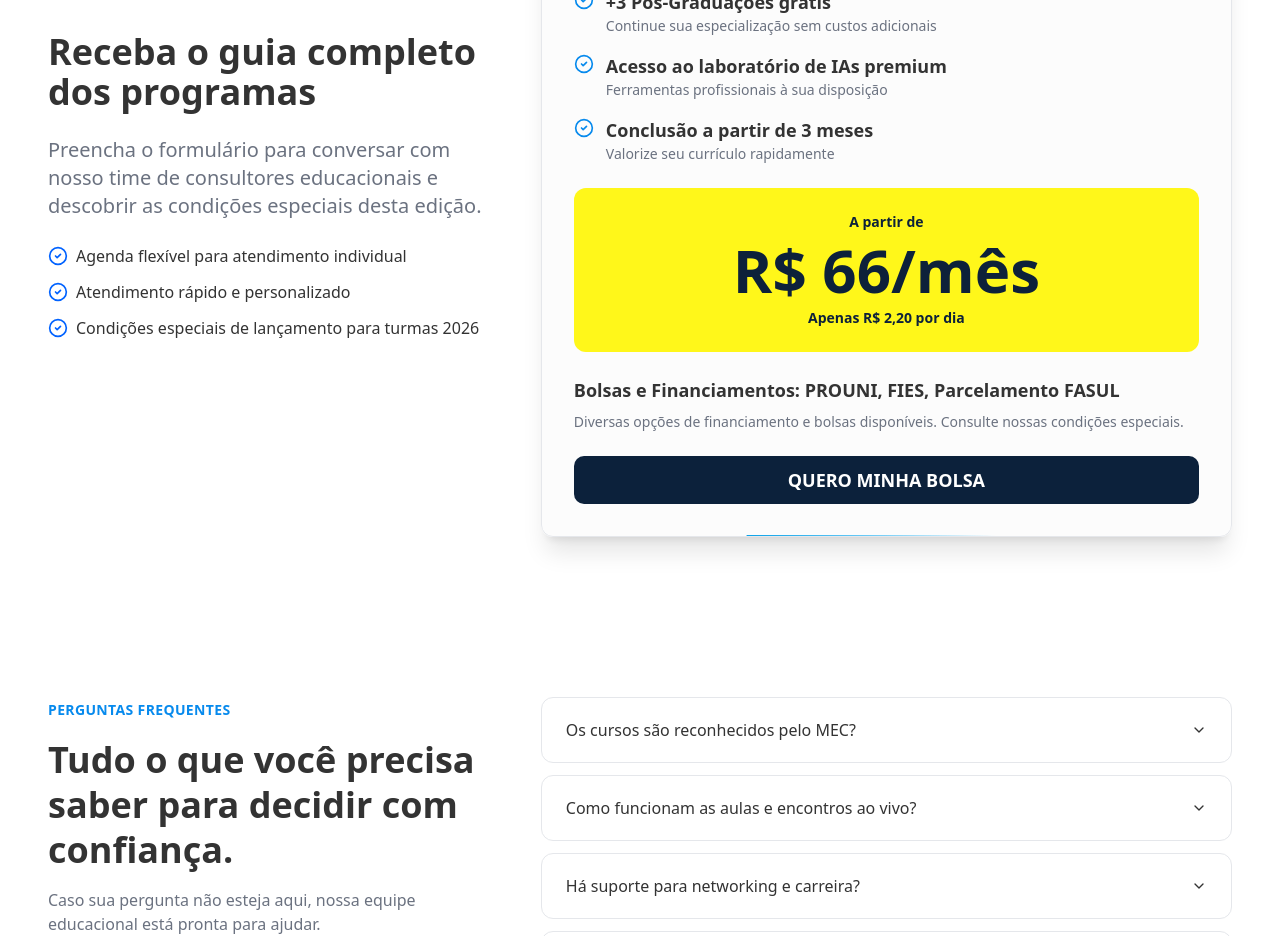
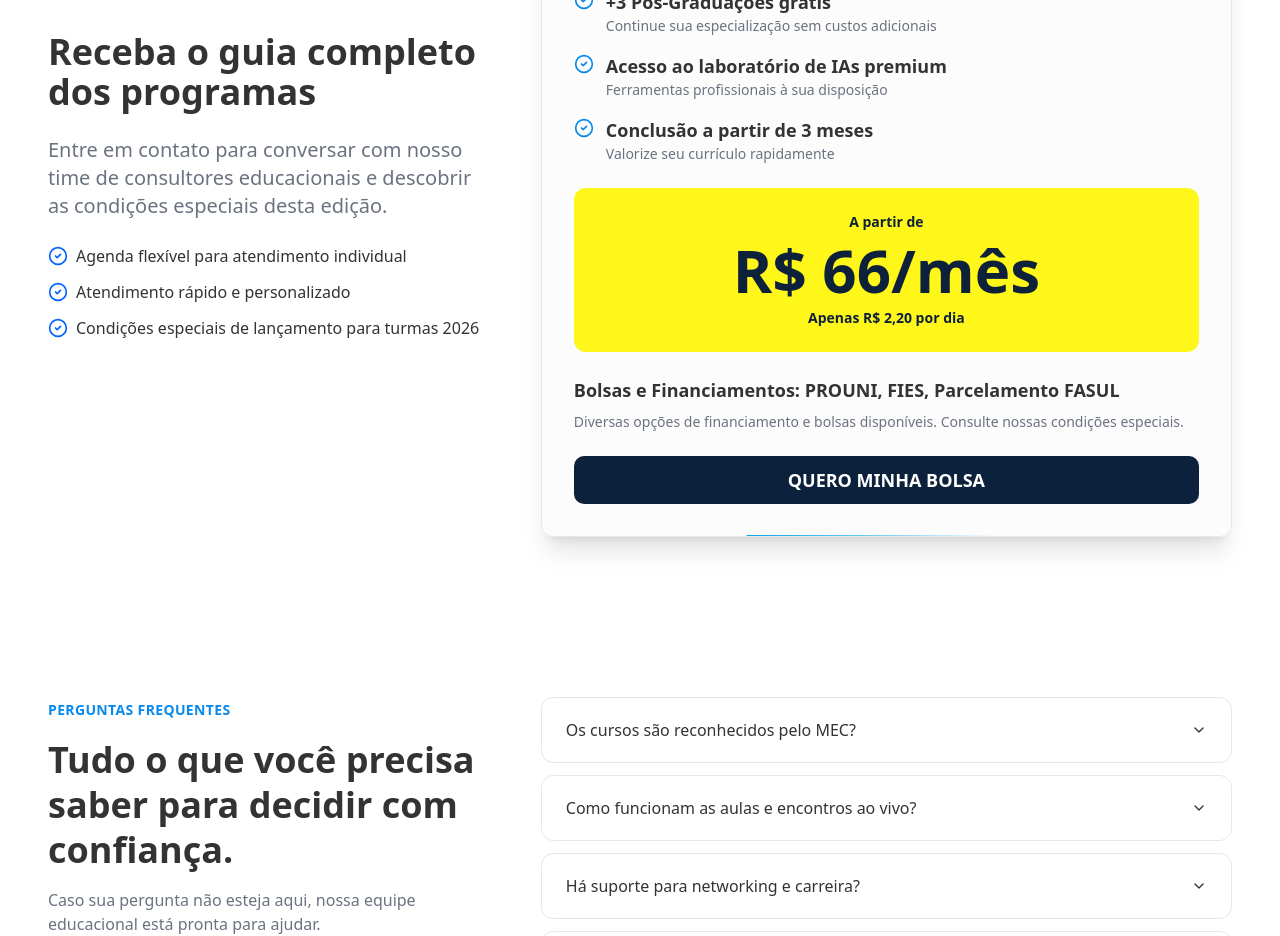
Before and after one commit to juanmkt-web/posgraduacao2026.com.br, a React (Vite) app: page / in a window 1280 px wide. Shown: the part 3380-4316 px from the top of the page. Built offline with nearby package versions, Linux system fonts and the light colour scheme; the HTML template or start-up script is replaced by a standard one.

Commit message:
Visual edit in Lovable
Edited UI in Lovable

```diff
--- a/src/pages/Index.tsx
+++ b/src/pages/Index.tsx
@@ -415,8 +415,7 @@ const Index = () => {
               <h2 className="text-4xl font-bold">Receba o guia completo dos programas</h2>
 
               <p className="text-xl text-muted-foreground">
-                Preencha o formulário para conversar com nosso time de consultores educacionais e descobrir as condições
-                especiais desta edição.
+                Entre em contato para conversar com nosso time de consultores educacionais e descobrir as condições especiais desta edição.
               </p>
 
               <div className="space-y-3">
```
